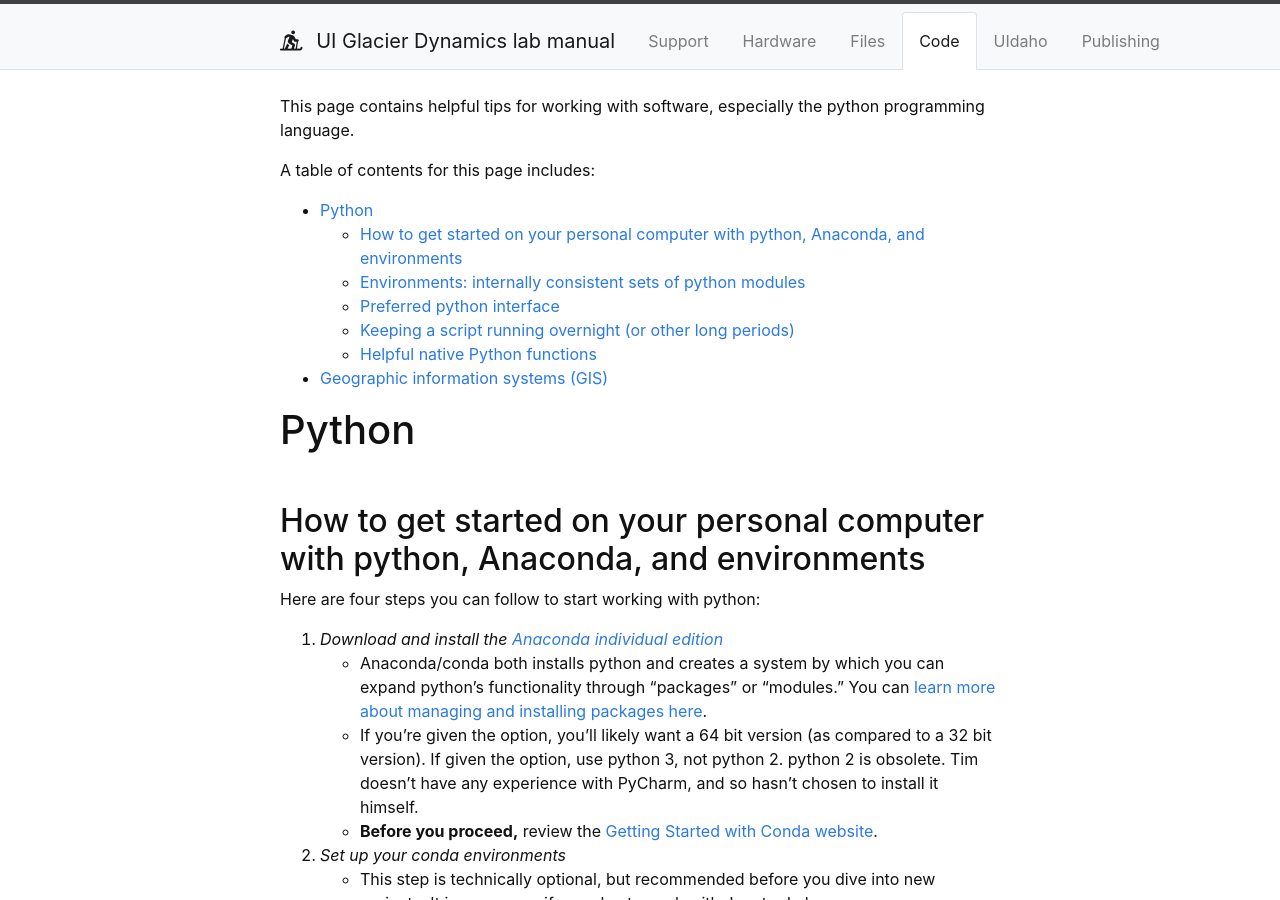
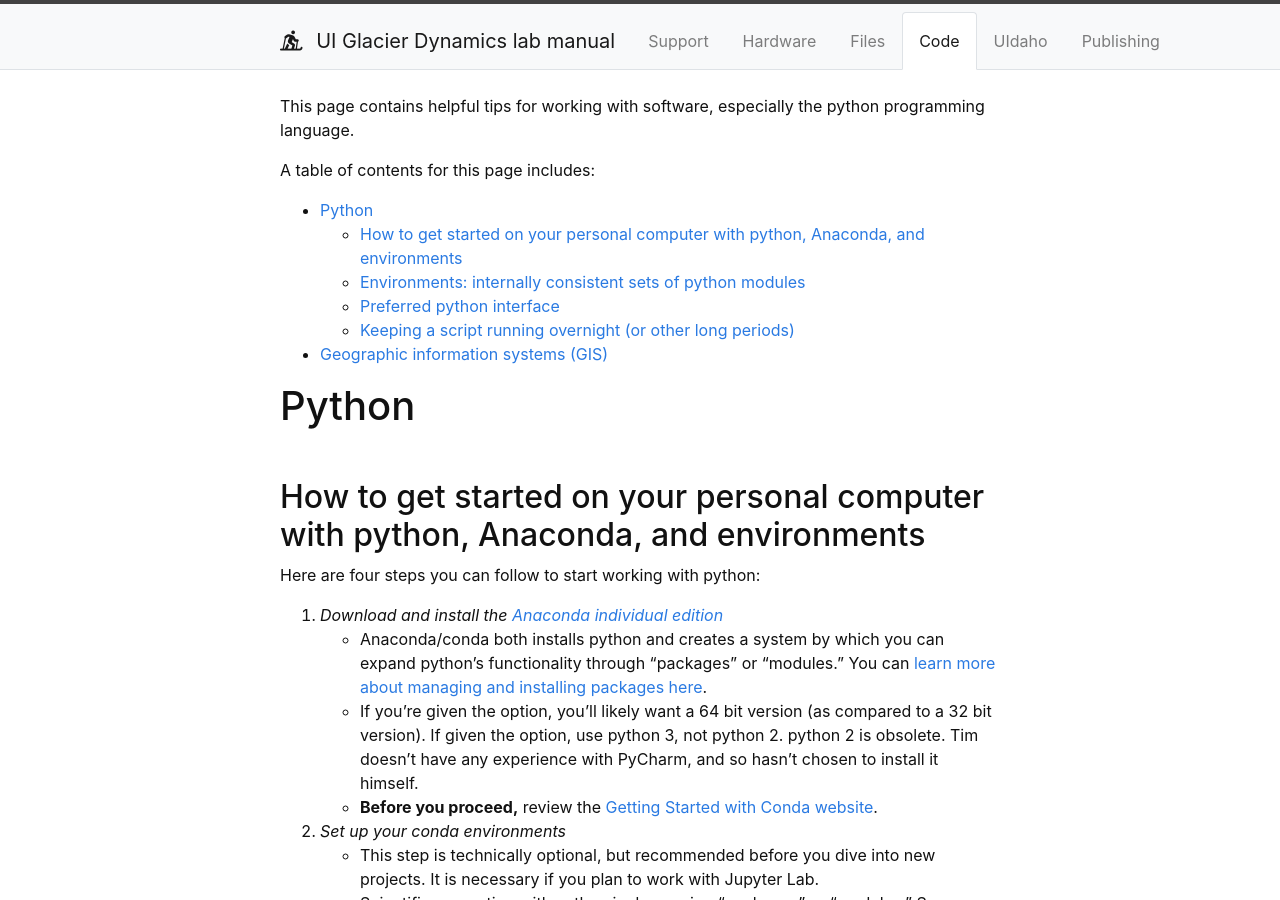
Before and after one commit to yoramterleth/uiglaciology, a Jekyll site: the page built from content/3-code.md, in a window 1280 px wide and 900 px high. Built offline with Jekyll 4.4.1, drawn with Linux system fonts in a browser that asks for light colours.

Commit message:
Update 3-code.md

```diff
--- a/content/3-code.md
+++ b/content/3-code.md
@@ -11,7 +11,6 @@ A table of contents for this page includes:
   + [Environments: internally consistent sets of python modules](https://tbartholomaus.github.io/uiglaciology/3-code#environments-internally-consistent-sets-of-python-modules)
   + [Preferred python interface](https://tbartholomaus.github.io/uiglaciology/3-code#preferred-python-interface)
   + [Keeping a script running overnight (or other long periods)](https://tbartholomaus.github.io/uiglaciology/3-code#keeping-a-script-running-overnight-or-other-long-periods)
-  + [Helpful native Python functions](https://tbartholomaus.github.io/uiglaciology/3-code#helpful-native-python-functions)
 + [Geographic information systems (GIS)](https://tbartholomaus.github.io/uiglaciology/3-code#geographic-information-systems-gis)
 
 # Python
```
